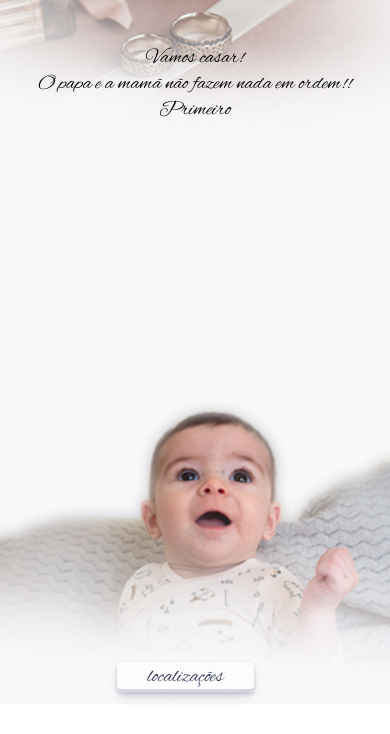
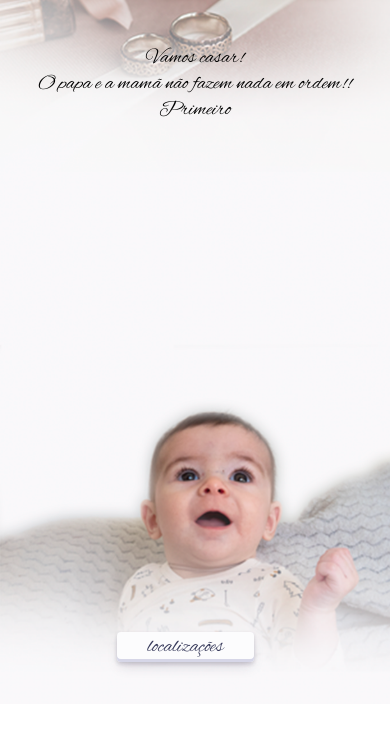
Before and after one commit to dannyabran/Dani-Andreia.io, a plain HTML site: page index.html in a window 390 px wide. Shown: the part 140-874 px from the top of the page. After the commit the page ends 844 px from the top, so only its background shows below. Drawn offline with nearby package versions, Linux system fonts and the light colour scheme.

Commit message:
Update main.css

```diff
--- a/main.css
+++ b/main.css
@@ -188,7 +188,7 @@ p{
        }
 
        .button-name2 {
-        position: fixed;
+        position: fixed !important;
         bottom: 5vh;
         left: 30vw;
         align-items: center;
```
